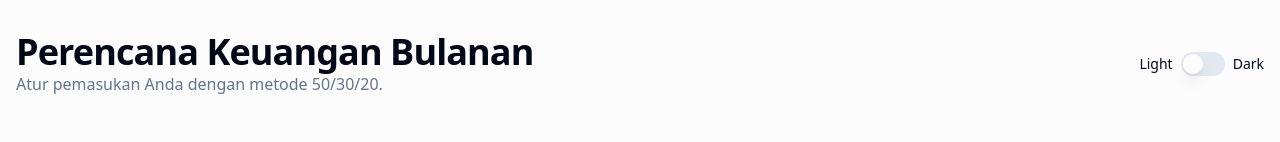
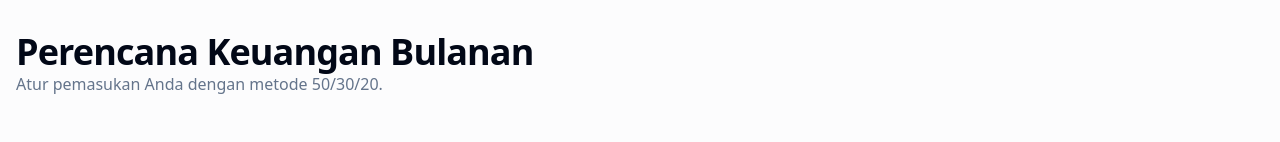
Before and after one commit to ricoadryanshai/monthly-budget-planner-id, a React (Vite) app: page / in a window 1280 px wide. Shown: the top 142 px of the page. Built offline with nearby package versions, Linux system fonts and the light colour scheme.

Commit message:
Remove light/dark mode toggle
Remove the light/dark mode toggle and use the system's theme preference.

```diff
--- a/src/components/BudgetPlanner.tsx
+++ b/src/components/BudgetPlanner.tsx
@@ -1,11 +1,9 @@
-
 import React from 'react';
 import IncomeInput from './IncomeInput';
 import AllocationSliders from './AllocationSliders';
 import ExpenseList from './ExpenseList';
 import Summary from './Summary';
 import { Home, ShoppingBag, PiggyBank } from 'lucide-react';
-import { ThemeToggle } from './ThemeToggle';
 
 const BudgetPlanner: React.FC = () => {
   return (
@@ -15,7 +13,6 @@ const BudgetPlanner: React.FC = () => {
           <h1 className="text-4xl font-bold tracking-tight">Perencana Keuangan Bulanan</h1>
           <p className="text-muted-foreground">Atur pemasukan Anda dengan metode 50/30/20.</p>
         </div>
-        <ThemeToggle />
       </header>
 
       <div className="grid grid-cols-1 md:grid-cols-2 gap-8">
--- a/src/components/ThemeToggle.tsx
+++ /dev/null
@@ -1,22 +0,0 @@
-
-import * as React from "react"
-import { useTheme } from "next-themes"
-
-import { Switch } from "@/components/ui/switch"
-import { Label } from "@/components/ui/label"
-
-export function ThemeToggle() {
-  const { setTheme, resolvedTheme } = useTheme()
-
-  return (
-    <div className="flex items-center space-x-2">
-      <Label htmlFor="theme-switch">Light</Label>
-      <Switch
-        id="theme-switch"
-        checked={resolvedTheme === "dark"}
-        onCheckedChange={(checked) => setTheme(checked ? "dark" : "light")}
-      />
-      <Label htmlFor="theme-switch">Dark</Label>
-    </div>
-  )
-}
```
